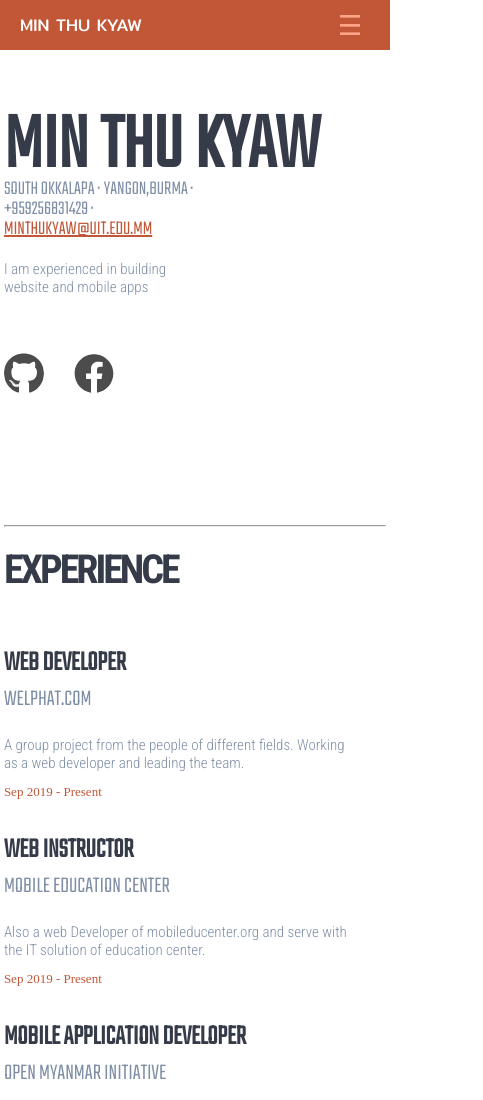
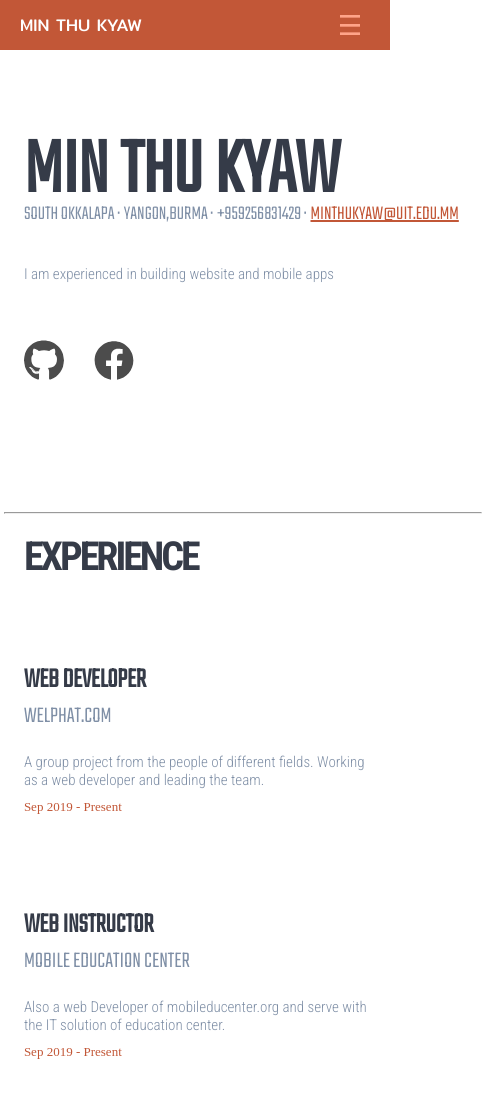
Before and after one commit to sithumyo87/bro, a plain HTML site: page index.html in a window 390 px wide. Shown: the top 1100 px of the page, 483 px wide, since content can reach past the window. Drawn offline with Linux system fonts and the light colour scheme; a web font is replaced by a local one.

Commit message:
upd commit

```diff
--- a/index.html
+++ b/index.html
@@ -32,6 +32,7 @@
         </div>
         <div class="right-section">
         <div class="profile" id="section1">
+            <div class="wrap">
             <h1>MIN THU KYAW</h1>
             <h3>south okkalapa · yangon,burma · +959256831429 · <a href="MINTHUKYAW@UIT.EDU.MM">MINTHUKYAW@UIT.EDU.MM</a></h3>
             <p>I am experienced in building website and mobile apps</p>
@@ -39,7 +40,7 @@
                 <li><a href="#"><img src="github-brands.svg" width="50px" height="50px"></a></li>
                 <li><a href="#"><img src="facebook-brands.svg" ></a></li>
             </ul>
-
+        </div>
     </div>
         <hr>
         <div class="exp" id="section2" >
--- a/style.css
+++ b/style.css
@@ -366,6 +366,8 @@ hr { margin-left: -20%;}
         position: relative;
         min-height: 100vh;
         max-width:50%;
+        margin-left:20px;
+
     }
     .name {
         min-width: 43%;
@@ -375,23 +377,42 @@ hr { margin-left: -20%;}
     margin-top: 20px;
     color: #7f8fa6;
     font-size: 15px;
-    max-width: 300px;
+    min-width: 500px;
+    }
+    .profile{
+        display: flex;
+        flex-direction: column;
+        flex-wrap: wrap;
+
+    }
+    .wrap{
+        display: flex;
+        flex-direction: column;
+        flex-wrap: wrap;
+
     }
     .profile h1 {
         font-size: 5em;
         height: 80px;
         margin-top: 90px;
         margin-bottom: 10px;
-        min-width: 180%;
+        min-width: 240%;
+        display: flex;
+        flex-direction: column;
+        display: block;
+    }
+    .menu ul li a{
+       visibility: hidden;
     }
     .profile p {
         margin-top: 20px;
         color: #7f8fa6;
         font-size: 15px;
+        min-width: 200%;
     }
     .profile h3 {
         font-size: 20px;
-
+        min-width: 200%;
     }
     .date,.date2,.date1,.job,.year{
         visibility: hidden;
@@ -456,10 +477,13 @@ hr { margin-left: -20%;}
         display: flex;
         flex-direction: column;
         flex-wrap: wrap;
-        height: 600px;
+        min-height: 600px;
     }
     .exp {
-        height: 700px;
+        min-height: 700px;
+        display: flex;
+        flex-direction: column;
+        flex-wrap: wrap;
     }
     #upd{
         font-size: 23px;
@@ -471,7 +495,7 @@ hr { margin-left: -20%;}
         flex-wrap: wrap;
         z-index: 1000;
     }
-    hr { margin-left: 0%;min-width: 200%;}
+    hr { margin-left: -20px;min-width: 250%;}
 }
 @media(min-width:501px){
     .date,.date2,.date1,.job,.year{
@@ -481,6 +505,9 @@ hr { margin-left: -20%;}
         visibility: visible;
 
     }
+    .menu ul li a{
+        visibility: hidden;
+     }
     .exp p, .edu p, .work p, .skill p, .interest p {
         font-size: 15px;
         max-width: 450px;
@@ -543,6 +570,9 @@ hr { margin-left: -20%;}
         display: none;
 
     }
+    .menu ul li a{
+        visibility: visible;
+     }
 .menu{
     min-height:100%;
     display: flex;
```
